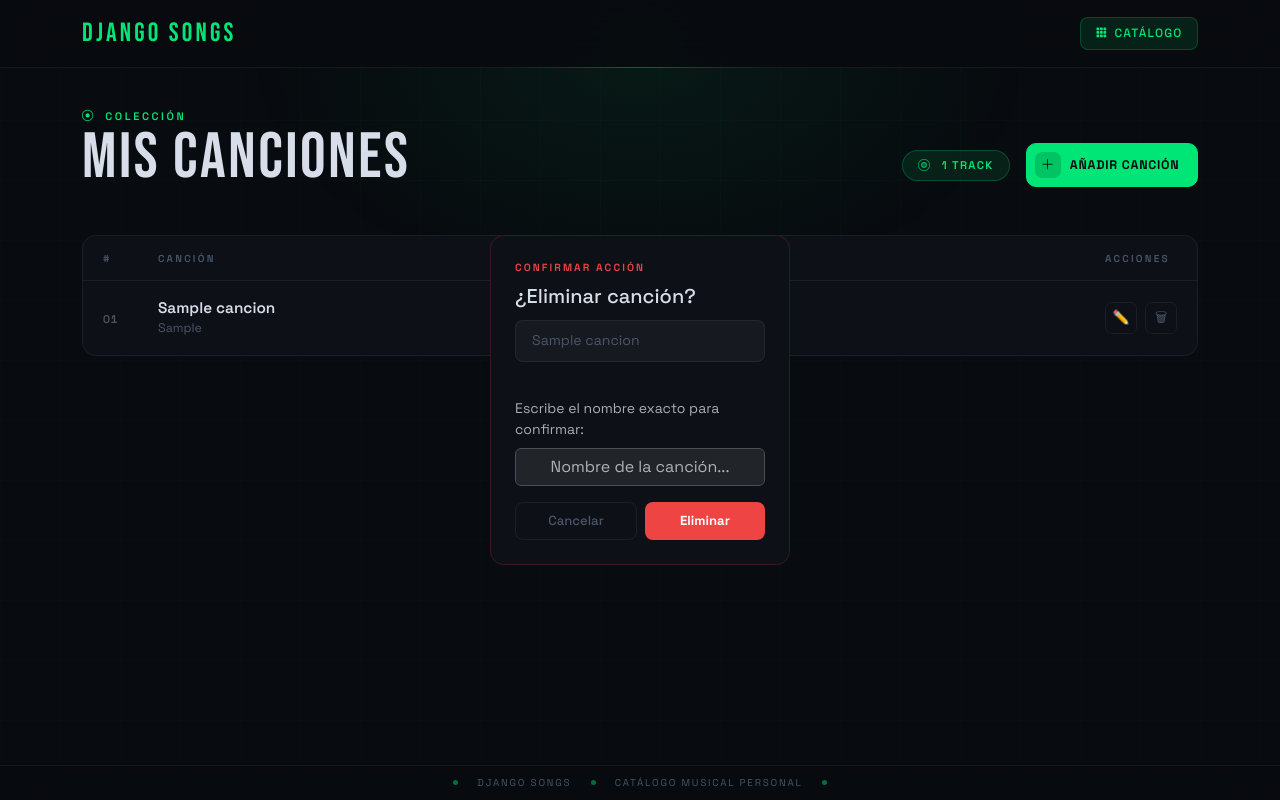
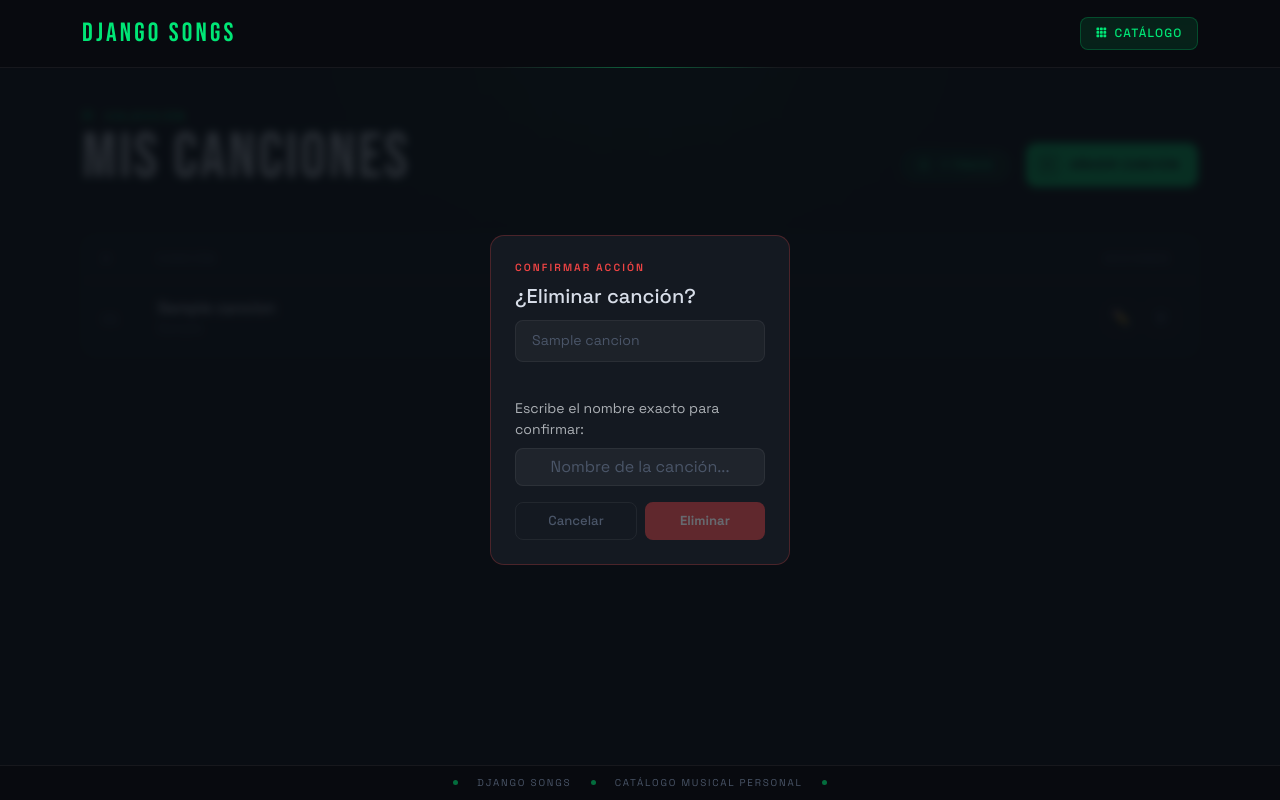
Before and after one commit to darman-prog/DjangoSongs, a Django app: page / in a window 1280 px wide, after a click that opens the changed part. Run offline with Django 5.2, Linux system fonts and the light colour scheme; tables that the repository leaves empty hold one stand-in row (values such as "Sample post"); some libraries are stand-ins or nearby versions.

Commit message:
Modal Arreglado

```diff
--- a/DjangoSongs/templates/base.html
+++ b/DjangoSongs/templates/base.html
@@ -46,12 +46,12 @@
             content: '';
             position: fixed;
             inset: 0;
+            z-index: -1;
             background-image:
                 linear-gradient(rgba(0, 230, 118, .018) 1px, transparent 1px),
                 linear-gradient(90deg, rgba(0, 230, 118, .018) 1px, transparent 1px);
             background-size: 60px 60px;
             pointer-events: none;
-            z-index: 0;
         }
 
         /* Radial glow superior */
@@ -61,11 +61,11 @@
             top: -200px;
             left: 50%;
             transform: translateX(-50%);
+            z-index: -1;
             width: 800px;
             height: 500px;
             background: radial-gradient(ellipse, rgba(0, 230, 118, 0.07) 0%, transparent 70%);
             pointer-events: none;
-            z-index: 0;
         }
 
         /* ── Navbar ──────────────────────────────────────────────────── */
--- a/DjangoSongs/templates/canciones/lista.html
+++ b/DjangoSongs/templates/canciones/lista.html
@@ -285,12 +285,35 @@
     color: var(--texto-dim);
     margin-bottom: 2rem;
   }
-
   /* ── Modal de confirmación */
   .modal-eliminar .modal-content {
-    background: #0d1117;
-    border: 1px solid rgba(239, 68, 68, 0.18);
+    background: #141921 !important;
+    border: 1px solid rgba(239, 68, 68, 0.25);
     border-radius: 14px;
+    position: relative;
+  }
+
+  /* Input dentro del modal */
+  .dj-input {
+    background: rgba(255, 255, 255, 0.05) !important;
+    border: 1px solid var(--borde) !important;
+    color: var(--texto) !important;
+    border-radius: 8px;
+  }
+  .dj-input:focus {
+    background: rgba(255, 255, 255, 0.08) !important;
+    border-color: var(--verde-borde) !important;
+    box-shadow: 0 0 0 3px rgba(0, 230, 118, 0.12) !important;
+    color: var(--texto) !important;
+  }
+  .dj-input::placeholder {
+    color: var(--texto-dim) !important;
+  }
+
+  .btn-confirmar-del:disabled {
+    opacity: 0.35;
+    cursor: not-allowed;
+    transform: none;
   }
 
   .modal-warning-label {
@@ -310,6 +333,12 @@
     font-size: 0.88rem;
     color: var(--texto-dim);
     margin: 0.75rem 0 1.75rem;
+  }
+
+  .modal-eliminar.show {
+    background-color: rgba(10, 15, 20, 0.85) !important;
+    backdrop-filter: blur(4px);
+    -webkit-backdrop-filter: blur(4px);
   }
 
   .btn-cancelar {
@@ -354,10 +383,15 @@
 {% endblock %} {% block content %}
 
 <!-- ── Encabezado-->
-<div class="d-flex flex-wrap align-items-end justify-content-between gap-3 mb-5">
+<div
+  class="d-flex flex-wrap align-items-end justify-content-between gap-3 mb-5"
+>
   <div>
     <p class="page-eyebrow">
-            <i class="bi bi-record-circle me-1" style="color: var(--verde); font-size: .7rem;"></i>
+      <i
+        class="bi bi-record-circle me-1"
+        style="color: var(--verde); font-size: 0.7rem"
+      ></i>
       Colección
     </p>
     <h1 class="page-title">Mis Canciones</h1>
@@ -365,7 +399,7 @@
 
   <div class="d-flex align-items-center gap-3">
     <span class="stat-pill">
-            <i class="bi bi-vinyl me-1" style="font-size: .75rem; opacity: .7;"></i>
+      <i class="bi bi-vinyl me-1" style="font-size: 0.75rem; opacity: 0.7"></i>
       {{ canciones|length }} track{{ canciones|length|pluralize:",s" }}
     </span>
 
@@ -411,7 +445,8 @@
               >✏️</a
             >
 
-            <button type="button"
+            <button
+              type="button"
               class="btn-accion btn-borrar"
               data-bs-toggle="modal"
               data-bs-target="#modalEliminar"
@@ -443,14 +478,13 @@
 </div>
 {% endif %}
 
-<!-- ── Modal: confirmar eliminación ───────────────────────────────────── -->
+<!-- ── Modal: confirmar eliminación ──────────────────────────────── -->
 <div
   class="modal fade modal-eliminar"
   id="modalEliminar"
   tabindex="-1"
   aria-labelledby="modalEliminarLabel"
   aria-hidden="true"
-  data-bs-container="body"
   data-bs-backdrop="false"
 >
   <div class="modal-dialog modal-dialog-centered modal-sm">
@@ -463,21 +497,31 @@
         {% csrf_token %}
 
         <div class="mb-3">
-          <label for="input-confirmar-nombre" class="form-label text-muted small mt-2">
+          <label
+            for="input-confirmar-nombre"
+            class="form-label text-muted small mt-2"
+          >
             Escribe el nombre exacto para confirmar:
           </label>
-          <input type="text"
+          <input
+            type="text"
             id="input-confirmar-nombre"
             class="form-control dj-input text-center"
             placeholder="Nombre de la canción..."
-                 autocomplete="off">
+            autocomplete="off"
+          />
         </div>
 
         <div class="d-flex gap-2">
-          <button type="button" class="btn-cancelar" data-bs-dismiss="modal" onclick="document.querySelector('.modal-backdrop').remove();">
+          <button type="button" class="btn-cancelar" data-bs-dismiss="modal">
             Cancelar
           </button>
-          <button type="submit" id="btn-confirmar-del" class="btn-confirmar-del" disabled>
+          <button
+            type="submit"
+            id="btn-confirmar-del"
+            class="btn-confirmar-del"
+            disabled
+          >
             Eliminar
           </button>
         </div>
@@ -488,22 +532,24 @@
 
 {% endblock %} {% block extra_js %}
 <script>
-    const modalEliminar = document.getElementById('modalEliminar');
+  const modalEliminar = document.getElementById("modalEliminar");
   if (modalEliminar) {
     // Capturamos los nuevos elementos que usaremos para la validación
-        const previewName = modalEliminar.querySelector('#modal-song-name');
-        const formEliminar = modalEliminar.querySelector('#form-eliminar');
-        const inputConfirmar = modalEliminar.querySelector('#input-confirmar-nombre');
-        const btnEliminar = modalEliminar.querySelector('#btn-confirmar-del');
+    const previewName = modalEliminar.querySelector("#modal-song-name");
+    const formEliminar = modalEliminar.querySelector("#form-eliminar");
+    const inputConfirmar = modalEliminar.querySelector(
+      "#input-confirmar-nombre",
+    );
+    const btnEliminar = modalEliminar.querySelector("#btn-confirmar-del");
 
     // Variable global temporal para recordar el nombre correcto de la canción seleccionada
     let nombreCorrecto = "";
 
-        modalEliminar.addEventListener('show.bs.modal', function (event) {
+    modalEliminar.addEventListener("show.bs.modal", function (event) {
       const boton = event.relatedTarget;
 
-            const cancionId = boton.getAttribute('data-id');
-            nombreCorrecto = boton.getAttribute('data-titulo'); // Guardamos el título real
+      const cancionId = boton.getAttribute("data-id");
+      nombreCorrecto = boton.getAttribute("data-titulo"); // Guardamos el título real
 
       // 1. Actualizamos el texto de vista previa en tu modal
       previewName.textContent = nombreCorrecto;
@@ -517,15 +563,10 @@
     });
 
     // 4. Compara lo escrito con el nombre real en tiempo real
-        inputConfirmar.addEventListener('input', function () {
+    inputConfirmar.addEventListener("input", function () {
       // .trim() elimina espacios vacíos accidentales al inicio o final
-            if (inputConfirmar.value.trim() === nombreCorrecto.trim()) {
-                // Si coincide exactamente, encendemos el botón
-                btnEliminar.disabled = false;
-            } else {
-                // Si no coincide o borra algo, se queda bloqueado
-                btnEliminar.disabled = true;
-            }
+      btnEliminar.disabled =
+        inputConfirmar.value.trim() !== nombreCorrecto.trim();
     });
   }
 </script>
```
Also changed, not shown: DjangoSongs/ErroresDoc.md (+30 -31 lines). Lines whose indentation alone changed are shown as unchanged.
